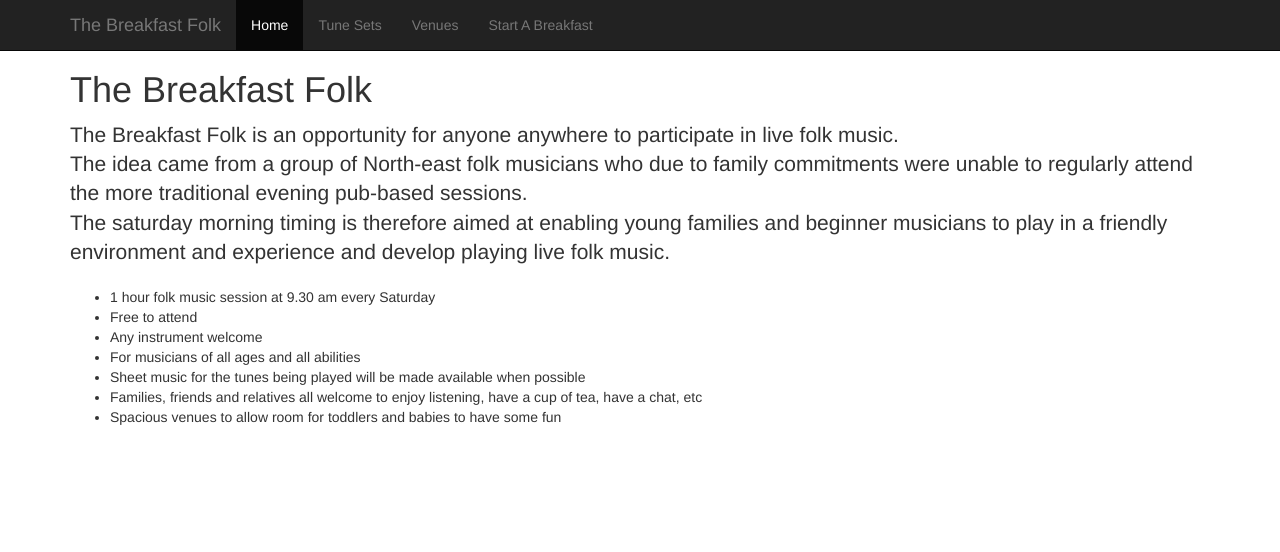
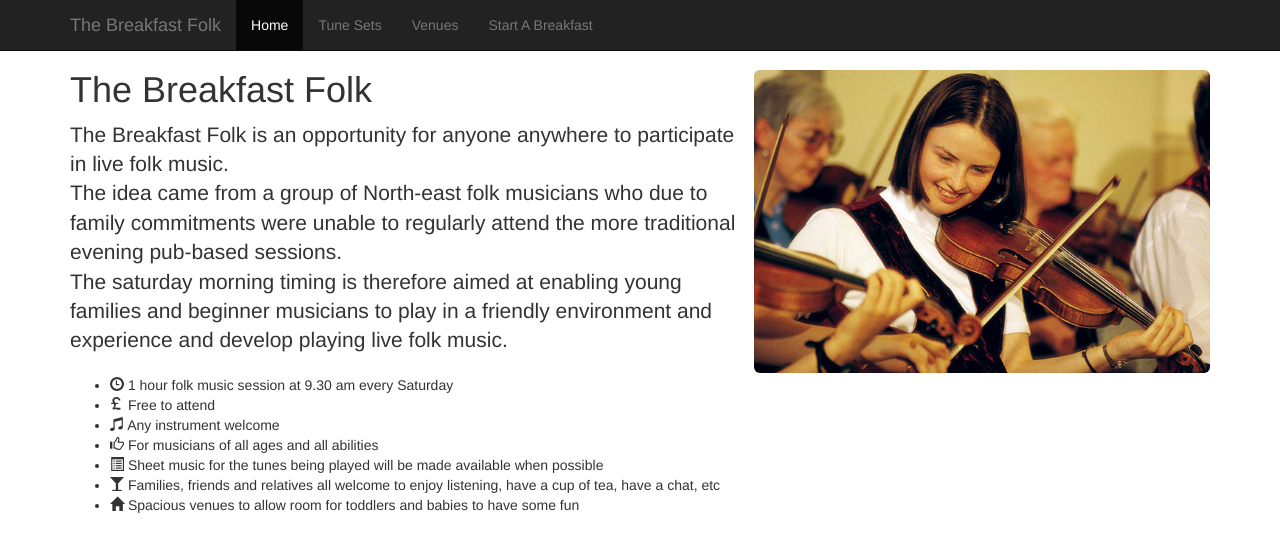
Before and after one commit to thebreakfastfolk/thebreakfastfolk.github.io, a Jekyll site: the page built from index.html, in a window 1280 px wide. Shown: the top 552 px of the page. Built offline with Jekyll 4.4.1, drawn with Linux system fonts in a browser that asks for light colours.

Commit message:
add image and icons to index.html

```diff
--- a/index.html
+++ b/index.html
@@ -5,7 +5,11 @@ menu: 1
 
 
    <div class="starter-template">
-        <h1>The Breakfast Folk</h1>
+
+       <img src="/images/fiddle.jpg" alt="..." width="40%" height="40%"
+            class="pull-right img-responsive img-rounded">
+
+       <h1>The Breakfast Folk</h1>
 
         <p class="lead">
             The Breakfast Folk is an opportunity for anyone anywhere to
@@ -21,21 +25,36 @@ menu: 1
 
         <ul>
 
-            <li>1 hour folk music session at 9.30 am every Saturday</li>
-            <li>Free to attend</li>
-            <li>Any instrument welcome</li>
-            <li>For musicians of all ages and all abilities</li>
-            <li>Sheet music for the tunes being played will be made available
+
+            <li>
+                <span class="glyphicon glyphicon-time"></span>
+                1 hour folk music session at 9.30 am every Saturday
+            </li>
+            <li>
+                <span class="glyphicon glyphicon-gbp"></span>
+                Free to attend</li>
+            <li>
+                <span class="glyphicon glyphicon-music"></span>
+                Any instrument welcome</li>
+            <li>
+                <span class="glyphicon glyphicon-thumbs-up"></span>
+                For musicians of all ages and all abilities</li>
+            <li>
+                <span class="glyphicon glyphicon-list-alt"></span>
+                Sheet music for the tunes being played will be made available
                 when possible
             </li>
-            <li>Families, friends and relatives all welcome to enjoy listening,
+            <li>
+                <span class="glyphicon glyphicon-glass"></span>
+                Families, friends and relatives all welcome to enjoy listening,
                 have a cup of tea, have a chat, etc
             </li>
-            <li>Spacious venues to allow room for toddlers and babies to have
-                some
-                fun
+            <li>
+                <span class="glyphicon glyphicon-home"></span>
+                Spacious venues to allow room for toddlers and babies to have
+                some fun
             </li>
         </ul>
 
 
-    </div>
+   </div>
```
